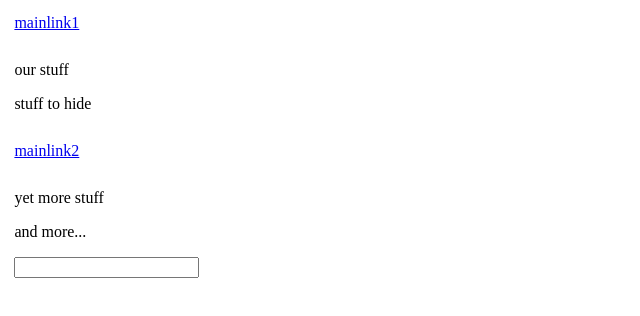
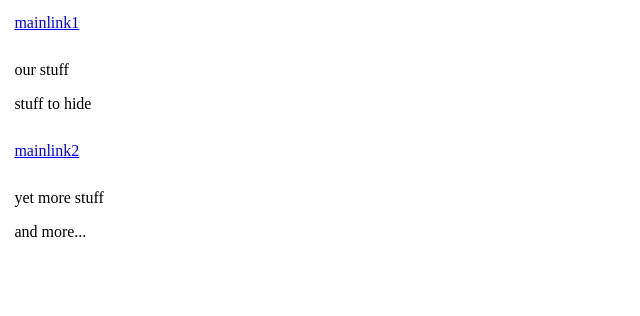
Before and after one commit to ericlavigne/human-action, a plain HTML site: page index.html in a window 1280 px wide. Shown: the whole page, without its empty margins (0-640 px from the left). Drawn offline with Linux system fonts and the light colour scheme.

Commit message:
Got rid of the date picker.

```diff
--- a/index.html
+++ b/index.html
@@ -19,7 +19,6 @@
         $(document).ready(function() {
             menudropdown('#mainlink1','#submenu1');
             menudropdown('#mainlink2','#submenu2');
-            $('#date').datepicker();
         });
 
     </script>
@@ -38,6 +37,6 @@
             <p>stuff to hide</p>
         </div>
     <div><a href="#" id="mainlink2">mainlink2</a></div>
-    <div id="submenu2"><p>yet more stuff</p><p>and more...</p><p><input type="text" name="date" id="date" /></p></div>
+    <div id="submenu2"><p>yet more stuff</p><p>and more...</p></div>
 </body>
 </html>
```
